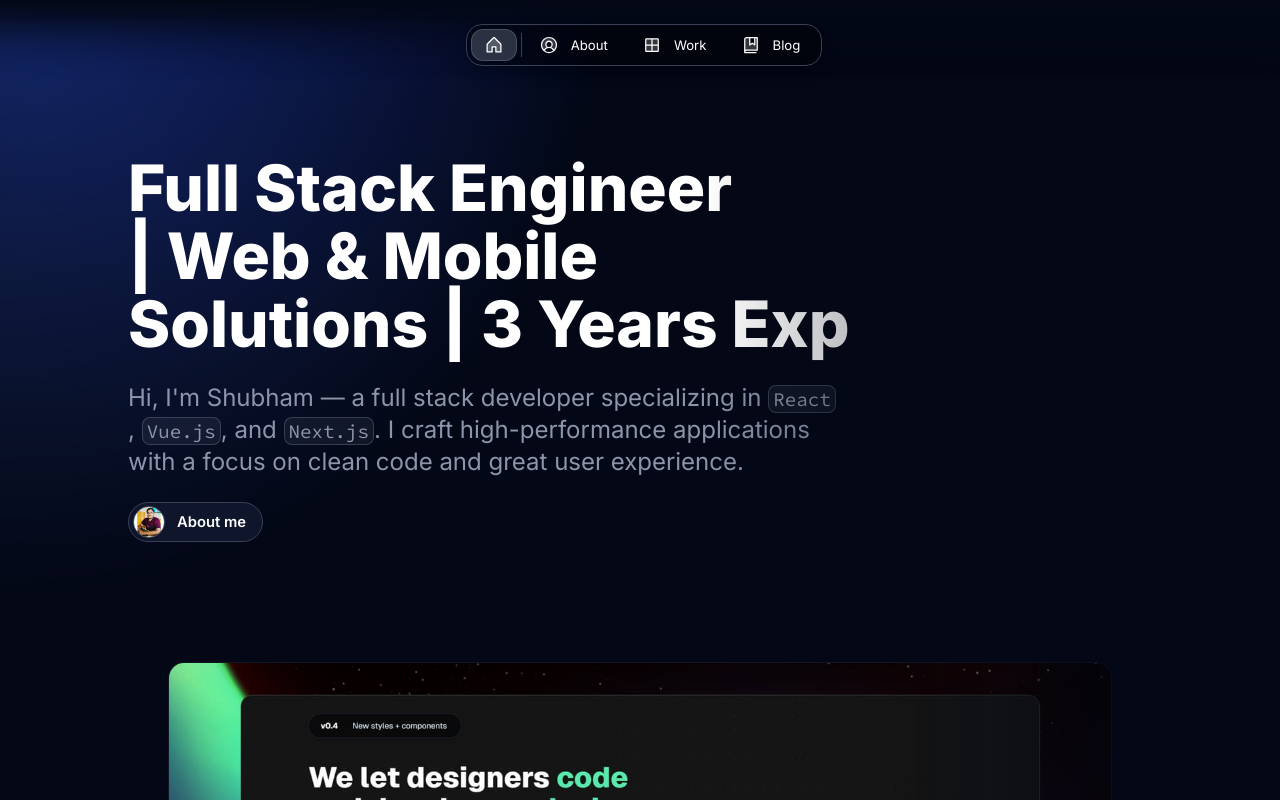
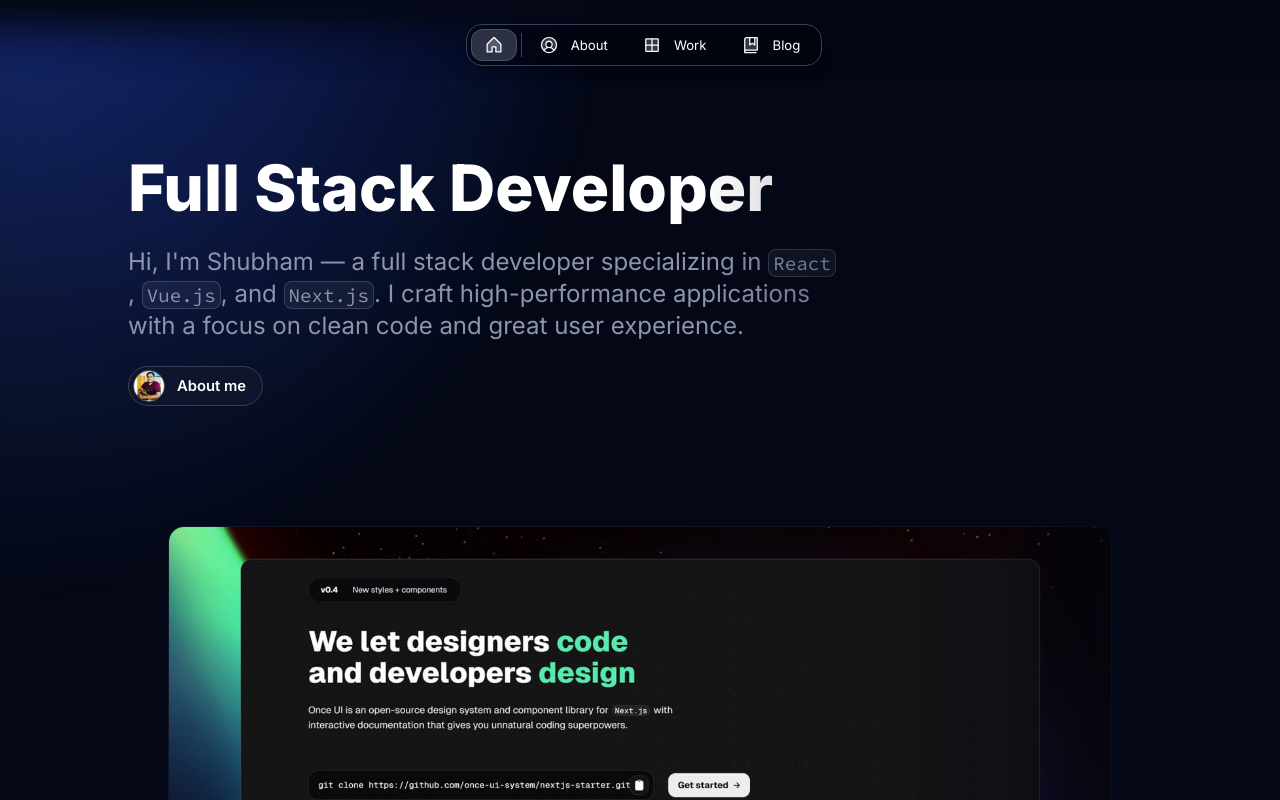
Before and after one commit to Shubham20002/shubham_patil, a Next.js app: page / in a window 1280 px wide. Shown: the top 800 px of the page. Built offline with nearby package versions, Linux system fonts and the light colour scheme.

Commit message:
photo name changed

```diff
--- a/src/app/resources/content.js
+++ b/src/app/resources/content.js
@@ -7,7 +7,7 @@ const person = {
     return `${this.firstName} ${this.lastName}`;
   },
   role: "Fullstack Developer",
-  avatar: "/images/shubham.jpg",
+  avatar: "/images/avatar.jpg",
   location: "Pune",
   languages: ["English", "Hindi", "Marathi"],
 };
@@ -49,7 +49,7 @@ const home = {
   label: "Home",
   title: `${person.name}'s Portfolio`,
   description: `Portfolio website showcasing my work as a ${person.role}`,
-  headline: <>Full Stack Engineer | Web & Mobile Solutions | 3 Years Exp</>,
+  headline: <>Full Stack Developer</>,
   subline: (
     <>
   Hi, I'm Shubham — a full stack developer specializing in <InlineCode>React</InlineCode>, <InlineCode>Vue.js</InlineCode>, and <InlineCode>Next.js</InlineCode>.
```
Also changed, not shown: public/images/avatar.jpg (renamed from public/images/Shubham.jpg).
